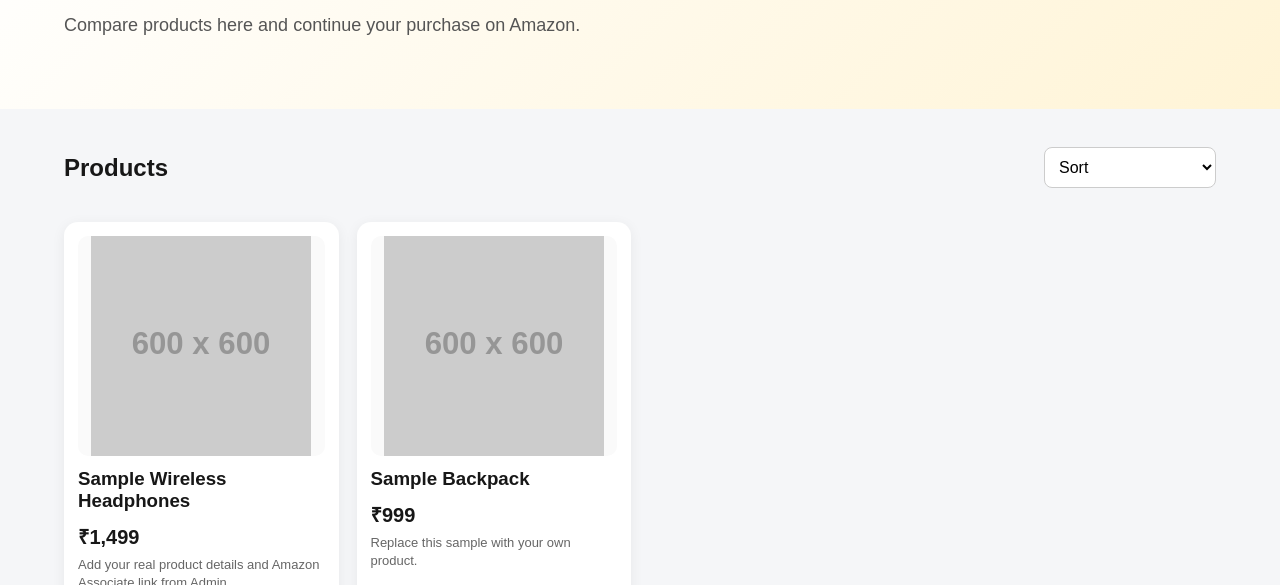
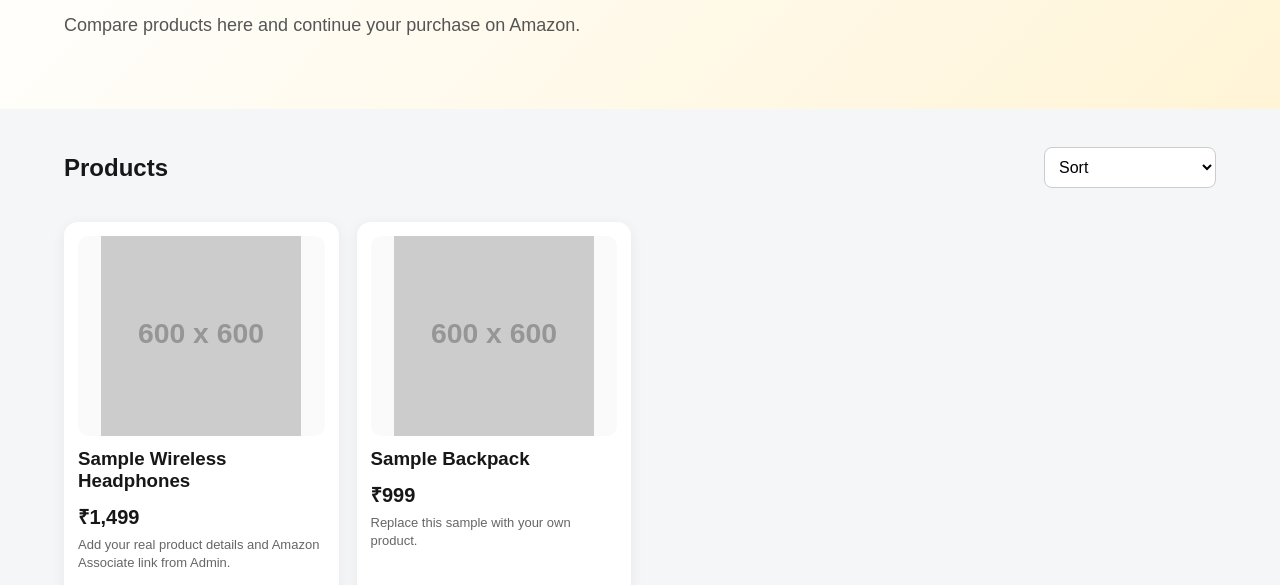
Before and after one commit to princepatelji/pr-stores, a plain HTML site: page index.html in a window 1280 px wide. Shown: the part 187-772 px from the top of the page. Drawn offline with Linux system fonts and the light colour scheme; placeholder pictures from the web are drawn by us.

Commit message:
Update index.html

```diff
--- a/index.html
+++ b/index.html
@@ -6,6 +6,14 @@
   <title>PR Stores</title>
   <link rel="stylesheet" href="style.css">
       <style>
+    body {
+      padding-bottom: 90px !important;
+    }
+    .card img {
+      width: 100% !important;
+      height: 200px !important;
+      object-fit: contain !important;
+    }
     .card .specs,
     div.specs {
       display: -webkit-box !important;
```
Lines whose indentation alone changed are shown as unchanged.
